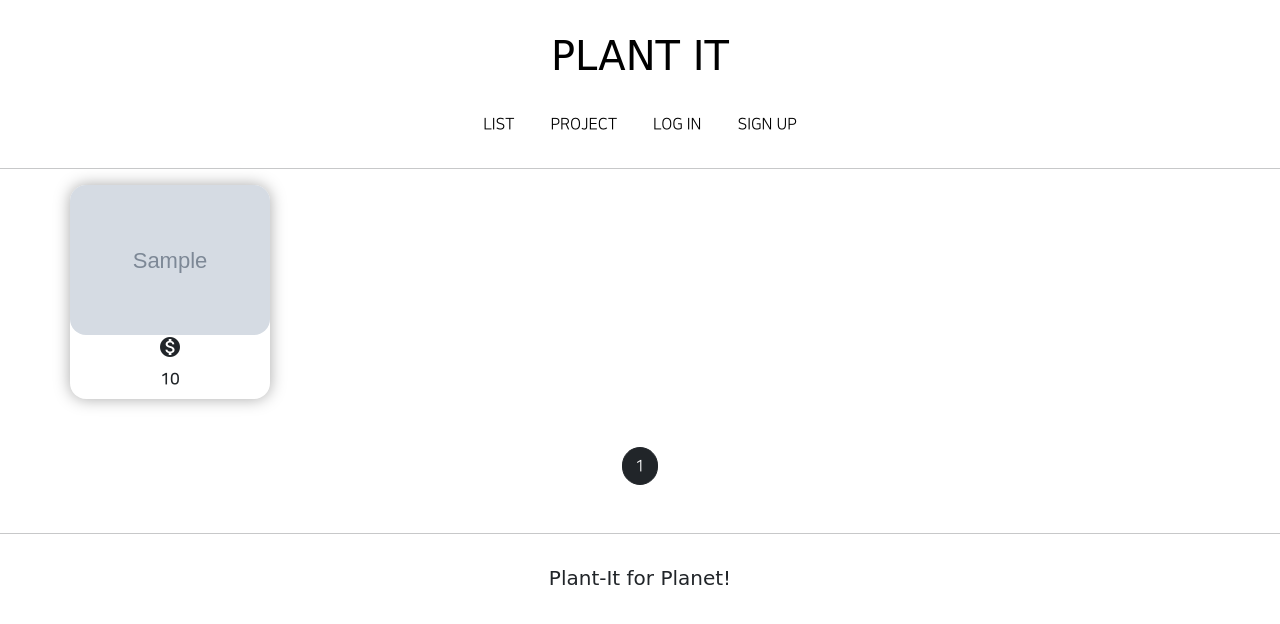
After one commit to chogoal/PlantIt, a Django app: template shopapp/templates/shopapp/list.html in a window 1280 px wide. The commit adds this page. Shown: the top 624 px of the page. Run offline with Django 3.2, Linux system fonts and the light colour scheme; the template is opened without the code that fills it: most values are stand-ins (such as "Sample title", 1, 10 or a date in 2020); grey boxes marked "Sample" are stand-in pictures; some libraries are stand-ins or nearby versions; some web fonts are replaced.

Commit message:
caledar l

```diff
--- /dev/null
+++ b/shopapp/templates/shopapp/list.html
@@ -0,0 +1,50 @@
+{% extends 'base.html' %}
+{% load static %}
+
+{% block content %}
+
+    <style>
+
+        .container {
+            padding: 0;
+            margin: 0 auto;
+        }
+
+        .container div {
+            width: 45%;
+            max-width: 200px;
+            display: flex;
+            justify-content: center;
+            align-items: center;
+            border-radius: 1rem;
+            flex-direction: column;
+            box-shadow: 0 0 1rem darkgray;
+        }
+
+        div img {
+            width: 100%;
+            border-radius: 1rem;
+        }
+
+    </style>
+
+    <div class="container my-3">
+
+        {% for background in background_list %}
+
+            <div>
+                {% if background.image %}
+                <a href="{% url 'backgroundapp:detail' pk=background.pk %}">
+                    <img src="{{ background.image.url }}" alt="">
+                </a>
+                {% endif %}
+            <span class="material-icons"> monetization_on </span>
+            <span class="NNS_B m-2"> {{ background.price }} </span>
+            </div>
+
+        {% endfor %}
+
+    </div>
+    {% include 'snippets/pagination.html' %}
+
+{% endblock %}
--- a/templates/header.html
+++ b/templates/header.html
@@ -1,43 +1,43 @@
 <div style="text-align: center">
     <div class="header_logo">
-        <h1>
+        <h1 class>
             <a href="{% url 'mainapp:home' %}">
                 PLANT IT
             </a>
         </h1>
     </div>
     <div class="header_button">
-        <span>
+        <span style="margin: 1rem">
             <a href="{% url 'articleapp:list' %}">
-                정보게시판
+                LIST
             </a>
         </span>
-        <span>
+        <span style="margin: 1rem">
             <a href="{% url 'projectapp:list' %}">
-                자랑게시판
+                PROJECT
             </a>
         </span>
 
         {% if not user.is_authenticated %}
-        <span>
+            <span style="margin: 1rem">
             <a href="{% url 'accountapp:login' %}">
-                로그인
+                LOG IN
             </a>
         </span>
-        <span>
+            <span style="margin: 1rem">
             <a href="{% url 'accountapp:create' %}">
-                회원가입
+                SIGN UP
             </a>
         </span>
         {% else %}
-        <span>
+            <span style="margin: 1rem">
             <a href="{% url 'accountapp:detail' pk=user.pk %}">
-                마이페이지
+                MY PAGE
             </a>
         </span>
-        <span>
+            <span style="margin: 1rem">
             <a href="{% url 'accountapp:logout' %}">
-                로그아웃
+                LOG OUT
             </a>
         </span>
         {% endif %}
```
Also changed, not shown: static/js/calendar.js (+16 -17 lines), challengeapp/migrations/0004_alter_challenge_writer.py (added).
